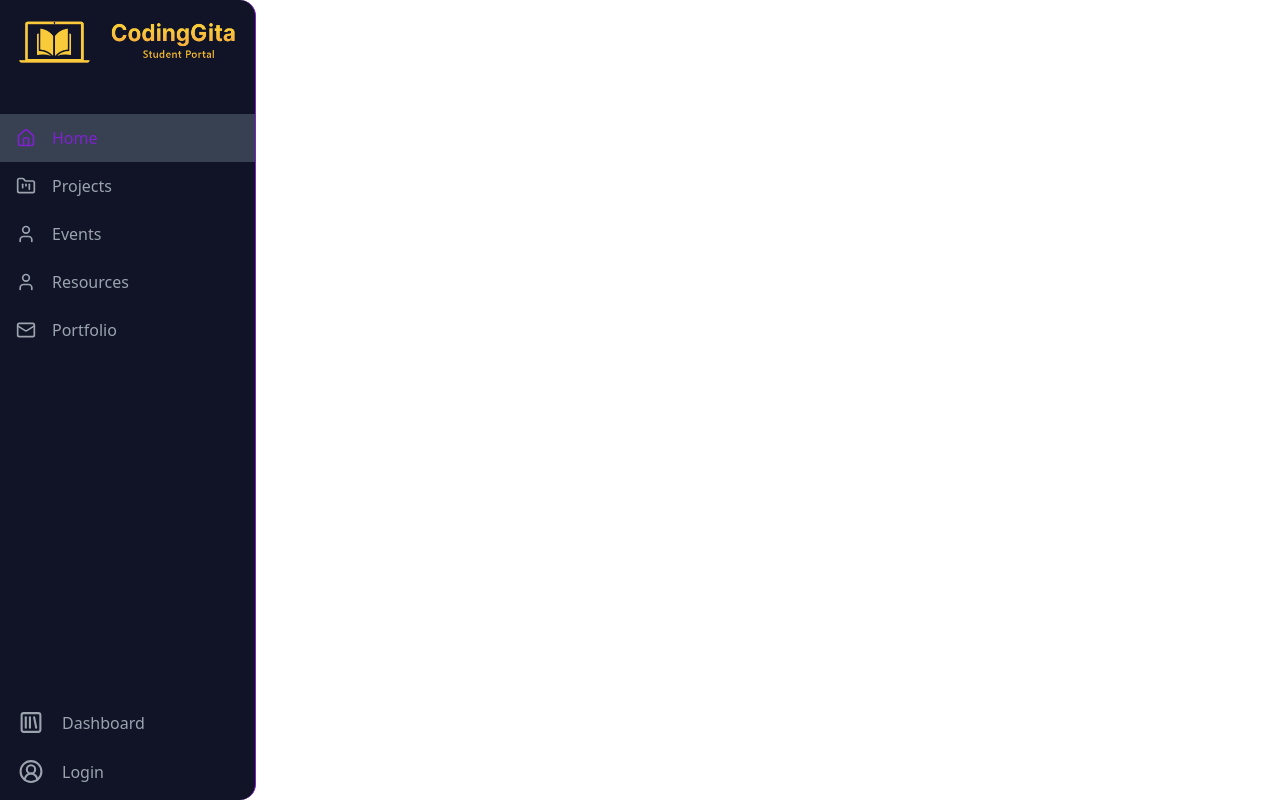
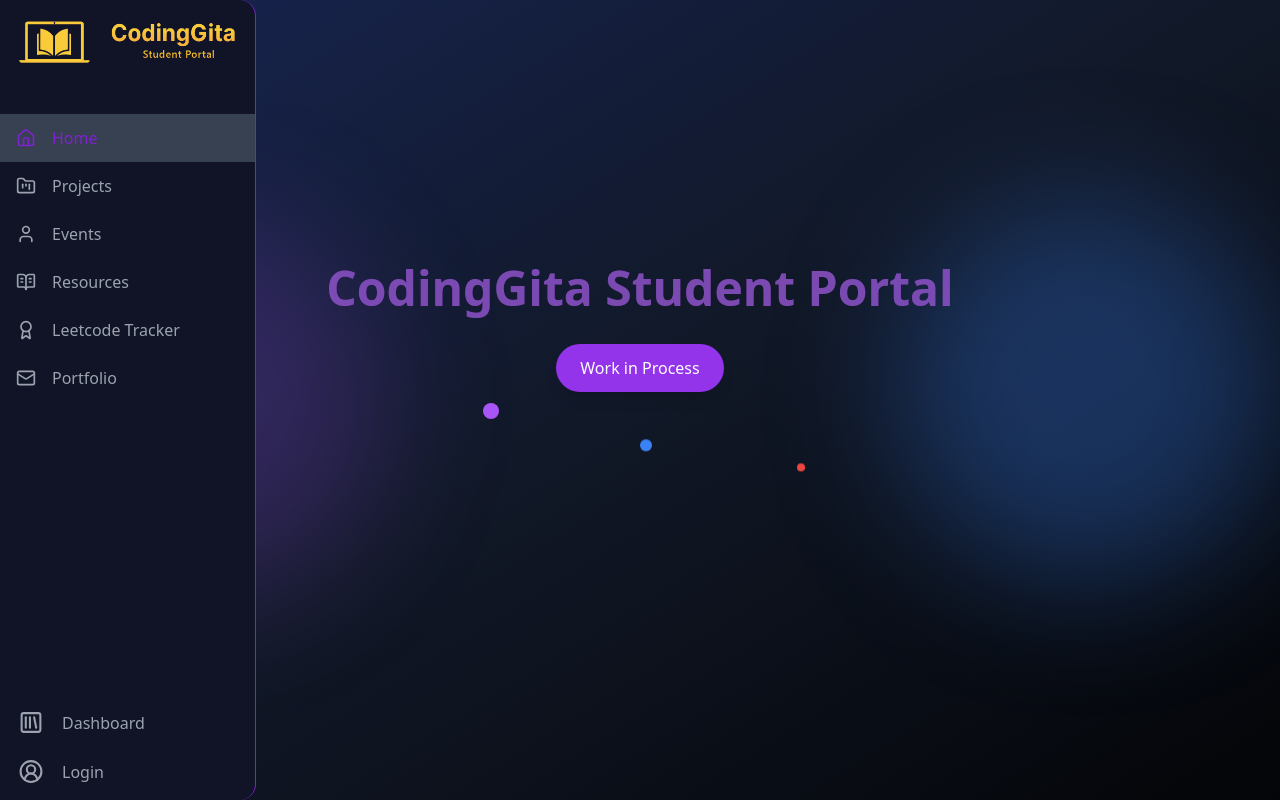
Before and after one commit to codinggita/codinggita_student_portal, a React (Vite) app in the folder CG_frontend/: page / in a window 1280 px wide. Built offline with nearby package versions, Linux system fonts and the light colour scheme.

Commit message:
Landing Page UI 0.1

```diff
--- a/CG_frontend/src/App.jsx
+++ b/CG_frontend/src/App.jsx
@@ -18,6 +18,7 @@ import HeroPortfolio from './Modules/ProjectPage/HeroPortfolio';
 import NotFound from './Modules/PageNotFound'
 import Dashboard from './Modules/Dashboard/Dashboard';
 import Resources from './Modules/Resources/Resources';
+import LeetTracker from './Modules/LeetcodeTracker/LeetTracker';
 
 function App() {
 
@@ -46,6 +47,7 @@ function App() {
             <Route path="/project/:id" element={<ProjectDetails />} />
             <Route path="/event" element={<Events />} />
             <Route path="/resources" element={<Resources />} />
+            <Route path="/tracker" element={<LeetTracker />} />
 
 
             <Route path="/" element={<LandingPage />} />
--- a/CG_frontend/src/Modules/LandingPage/LandingPage.jsx
+++ b/CG_frontend/src/Modules/LandingPage/LandingPage.jsx
@@ -6,10 +6,145 @@ import { Button } from "@/components/ui/button"
 const LandingPage = () => {
   return (
     <>
-      <div className='mt-50'>
-        <Button>shadcn</Button>
+
+      <div className="relative w-full h-screen bg-gray-900">
+        {/* Background */}
+        <div className="absolute inset-0 w-full h-full bg-gradient-to-br from-blue-950/95 via-gray-900/90 to-black/80">
+          <div className="absolute right-0 top-1/4 w-96 h-96 bg-blue-500/30 rounded-full filter blur-3xl"></div>
+          <div className="absolute left-0 bottom-1/4 w-96 h-96 bg-purple-500/20 rounded-full filter blur-3xl"></div>
+        </div>
+
+        {/* My Content */}
+        <div className="min-h-screen bg-gray-900 flex items-center justify-center p-4 w-full">
+          <div className="text-center space-y-8">
+            {/* Glitch Effect */}
+            <div className="relative">
+              <h1 className="text-5xl font-bold text-purple-600 animate-pulse">
+                CodingGita Student Portal
+              </h1>
+              <div className="absolute top-0 left-0 w-full text-5xl font-bold text-red-500 opacity-30 animate-glitch1">
+                CodingGita Student Portal
+              </div>
+              <div className="absolute top-0 left-0 w-full text-5xl font-bold text-blue-500 opacity-30 animate-glitch2">
+                CodingGita Student Portal
+              </div>
+            </div>
+
+            {/* Fun Message */}
+            <div className="space-y-4">
+              <h2 className="text-2xl font-semibold text-gray-300">
+                {/* Oops! Looks like you've ventured into the void */}
+              </h2>
+              <p className="text-gray-400 max-w-md mx-auto">
+                {/* The page you're looking for has been sucked into a black hole.
+                Don't worry, we can help you get back to safety! */}
+              </p>
+            </div>
+
+            {/* Interactive Elements */}
+            <div className="space-y-4">
+              <button
+                onClick={() => navigate('/')}
+                className="px-6 py-3 bg-purple-600 text-white rounded-full
+                     hover:bg-purple-700 transform hover:scale-105
+                     transition-all duration-300 shadow-lg
+                     hover:shadow-purple-500/50"
+              >
+                Work in Process
+              </button>
+
+              {/* Floating Elements */}
+              <div className="relative h-32">
+                <div className="absolute w-4 h-4 bg-purple-500 rounded-full
+                          animate-float1 top-0 left-1/4"></div>
+                <div className="absolute w-3 h-3 bg-blue-500 rounded-full
+                          animate-float2 top-8 left-1/2"></div>
+                <div className="absolute w-2 h-2 bg-red-500 rounded-full
+                          animate-float3 top-16 left-3/4"></div>
+              </div>
+            </div>
+          </div>
+
+          {/* Add this to your global CSS or style tag */}
+          <style>
+            {`
+          @keyframes glitch1 {
+            0% { transform: none; opacity: 0.3; }
+            7% { transform: translate(2px, 3px); opacity: 0.3; }
+            10% { transform: none; opacity: 0.3; }
+            27% { transform: none; opacity: 0.3; }
+            30% { transform: translate(5px, 2px); opacity: 0.3; }
+            35% { transform: none; opacity: 0.3; }
+            52% { transform: none; opacity: 0.3; }
+            55% { transform: translate(5px, 1px); opacity: 0.3; }
+            50% { transform: none; opacity: 0.3; }
+            72% { transform: none; opacity: 0.3; }
+            75% { transform: translate(2px, 6px); opacity: 0.3; }
+            80% { transform: none; opacity: 0.3; }
+            100% { transform: none; opacity: 0.3; }
+          }
+
+          @keyframes glitch2 {
+            0% { transform: none; opacity: 0.3; }
+            7% { transform: translate(-2px, -3px); opacity: 0.3; }
+            10% { transform: none; opacity: 0.3; }
+            27% { transform: none; opacity: 0.3; }
+            30% { transform: translate(-5px, -2px); opacity: 0.3; }
+            35% { transform: none; opacity: 0.3; }
+            52% { transform: none; opacity: 0.3; }
+            55% { transform: translate(-5px, -1px); opacity: 0.3; }
+            50% { transform: none; opacity: 0.3; }
+            72% { transform: none; opacity: 0.3; }
+            75% { transform: translate(-2px, -6px); opacity: 0.3; }
+            80% { transform: none; opacity: 0.3; }
+            100% { transform: none; opacity: 0.3; }
+          }
+
+          @keyframes float1 {
+            0% { transform: translateY(0px); }
+            50% { transform: translateY(-20px); }
+            100% { transform: translateY(0px); }
+          }
+
+          @keyframes float2 {
+            0% { transform: translateY(-20px); }
+            50% { transform: translateY(0px); }
+            100% { transform: translateY(-20px); }
+          }
+
+          @keyframes float3 {
+            0% { transform: translateY(0px); }
+            50% { transform: translateY(-10px); }
+            100% { transform: translateY(0px); }
+          }
+
+          .animate-glitch1 {
+            animation: glitch1 2.5s infinite;
+          }
+
+          .animate-glitch2 {
+            animation: glitch2 2.5s infinite;
+          }
+
+          .animate-float1 {
+            animation: float1 3s ease-in-out infinite;
+          }
+
+          .animate-float2 {
+            animation: float2 3.5s ease-in-out infinite;
+          }
+
+          .animate-float3 {
+            animation: float3 4s ease-in-out infinite;
+          }
+        `}
+          </style>
+        </div>
+
+
+
       </div>
-      <Outlet />
+
     </>
   )
 }
--- /dev/null
+++ b/CG_frontend/src/Modules/LeetcodeTracker/LeetTracker.jsx
@@ -0,0 +1,9 @@
+import React from 'react'
+
+const LeetTracker = () => {
+  return (
+    <div>LeetTracker</div>
+  )
+}
+
+export default LeetTracker
--- a/CG_frontend/src/Modules/Revamp2.jsx
+++ b/CG_frontend/src/Modules/Revamp2.jsx
@@ -1,6 +1,6 @@
 import React from 'react';
 import { NavLink, Outlet, Link } from 'react-router-dom';
-import { Home, FolderKanban, User, Mail, Github, Linkedin, CircleUserRound, SquareLibrary } from 'lucide-react';
+import { Home, FolderKanban, User, Mail, Github, Linkedin, CircleUserRound, SquareLibrary, Award, BookOpenText } from 'lucide-react';
 import textlogo from '../assets/text-logo.png'
 import { Button } from "@/components/ui/button";
 import booklogo from '../assets/book.png'
@@ -70,15 +70,27 @@ export function Revamp2() {
             </NavLink>
 
             <NavLink
-              to="/event"
+              to="/resources"
               className={({ isActive }) => `
             flex items-center gap-4 px-4 py-3 transition-colors duration-200
             ${isActive ? 'bg-gray-700 text-[#7e22ce]' : 'text-gray-400 hover:bg-gray-700 hover:text-white'}
           `}
             >
-              <User size={20} className="min-w-[20px]" />
+              <BookOpenText size={20} className="min-w-[20px]" />
               <span className="opacity-0 group-hover:opacity-100 transition-opacity duration-300 whitespace-nowrap">
                 Resources
+              </span>
+            </NavLink>
+            <NavLink
+              to="/tracker"
+              className={({ isActive }) => `
+            flex items-center gap-4 px-4 py-3 transition-colors duration-200
+            ${isActive ? 'bg-gray-700 text-[#7e22ce]' : 'text-gray-400 hover:bg-gray-700 hover:text-white'}
+          `}
+            >
+              <Award size={20} className="min-w-[20px]" />
+              <span className="opacity-0 group-hover:opacity-100 transition-opacity duration-300 whitespace-nowrap">
+                Leetcode Tracker
               </span>
             </NavLink>
 
```
